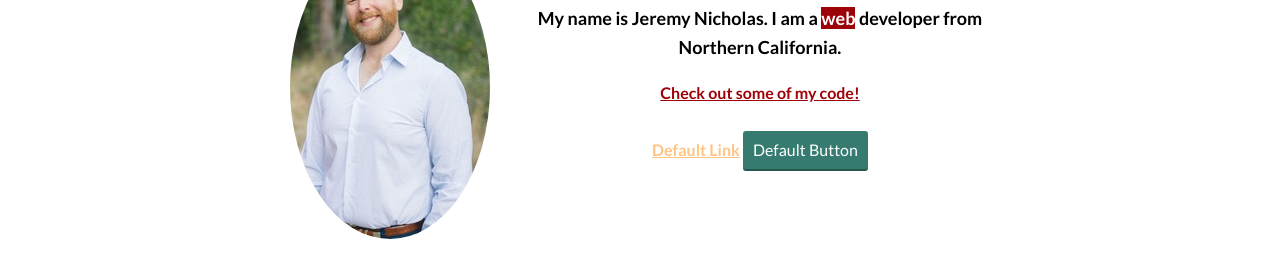
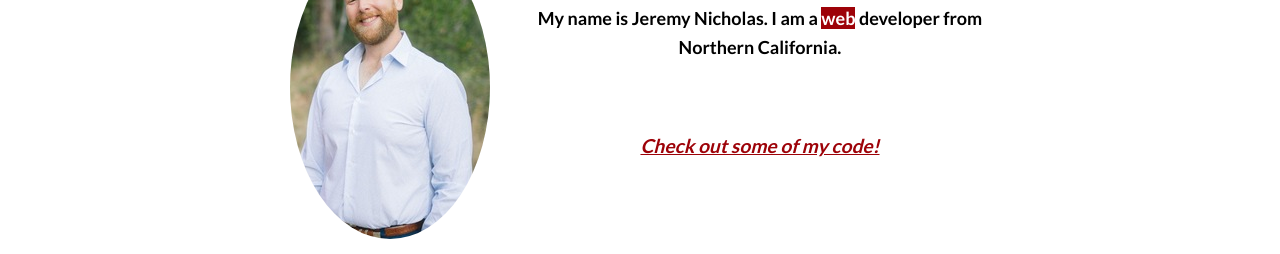
Before and after one commit to JNicholas54/JN_professional-portfolio, a plain HTML site: page index.html in a window 1280 px wide. Shown: the part 194-448 px from the top of the page. Drawn offline with nearby package versions, Linux system fonts and the light colour scheme.

Commit message:
action assigned a location_ organized header_ linked 'check out my code' to my github account

```diff
--- a/index.html
+++ b/index.html
@@ -41,17 +41,15 @@
           <hr/>
 
         <main class="profile">
-            <!-- Add your Portrait image here -->
             <img src="images/jeremy_profile_pic.jpeg" class="profile_portrait" alt="Jeremy Nicholas Portrait">
             <h1>Welcome To My Portfolio!</h1>
             <p>
                 My name is Jeremy Nicholas. I am a <span style="background-color: #9d0208; color: #fff;">web</span> developer from Northern California.
             </p>
-            <a href="#" style="color: #9d0208;" >Check out some of my code!</a>
             <br>
             <br>
-            <a href="#">Default Link</a>
-            <button type="button">Default Button</button>
+            <a href="https://github.com/JNicholas54" style="color: #9d0208; font: bolder; font-size: larger; font-style: italic;">Check out some of my code!</a>
+            <!-- need to find additional content to fill this page -->
             <br>
             <br>
         </main>
```
Also changed, not shown: contact.html (+7 -4 lines).
